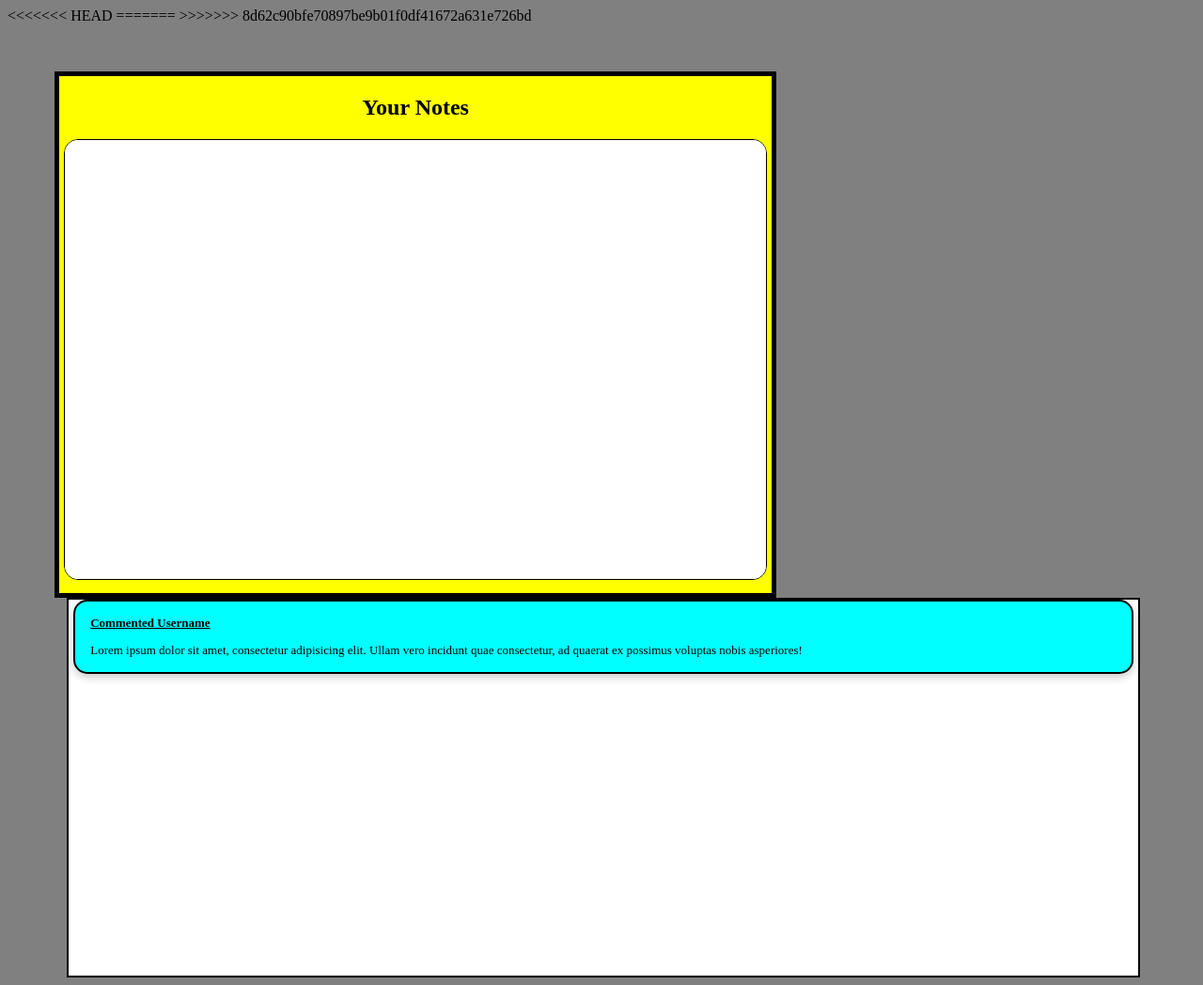
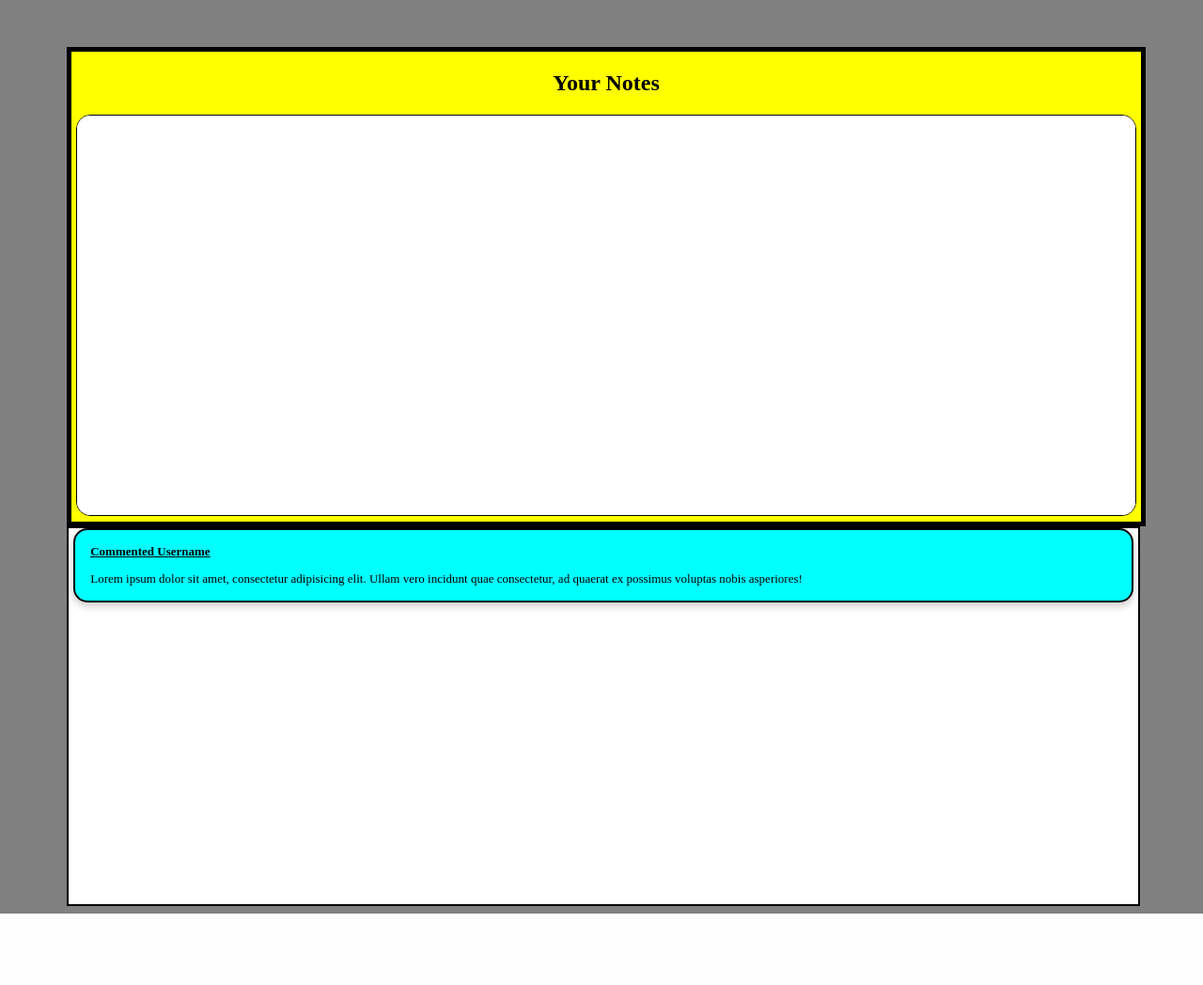
Before and after one commit to CarverWasTaken/MusketeerNotes, a Flask app: template FrontEnd/templates/viewNote.html in a window 1280 px wide. Shown: the whole page at 94% size. After the commit the page ends 972 px from the top, so only its background shows below. Run offline with Flask 2, Linux system fonts and the light colour scheme; the template is opened without the code that fills it, so the values that code supplies are empty; parts of the project's set-up code (start-up, migrations or seed data) failed here and were passed over.

Commit message:
Broke some stuff but now its fixed

```diff
--- a/FrontEnd/static/styles/noteView.css
+++ b/FrontEnd/static/styles/noteView.css
@@ -1,9 +1,9 @@
 .outerBox{
   border: solid 5px;
-  width: 60%;
-  height:550px;
-  margin-left: 50px;
-  margin-right: 50px;
+  width: 90%;
+  height:500px;
+  margin-left: 5%;
+  margin-right: 5%;
   margin-top: 50px;
   background-color: yellow;
 }
--- a/FrontEnd/templates/viewNote.html
+++ b/FrontEnd/templates/viewNote.html
@@ -5,12 +5,8 @@
     <meta charset="UTF-8">
     <meta name="viewport" content="width=device-width, initial-scale=1.0">
     <link rel="stylesheet" href="../static/styles/noteView.css">
-<<<<<<< HEAD
-    <!-- <link rel="stylesheet" href="{{ url_for('static', filename='styles/noteView.css') }}"> -->
-=======
    <!-- <link rel="stylesheet" href="{{ url_for('static', filename='styles/noteView.css') }}">  -->
 
->>>>>>> 8d62c90bfe70897be9b01f0df41672a631e726bd
     <title>Document</title>
 </head>
     <body style="background-color: gray;">
```
